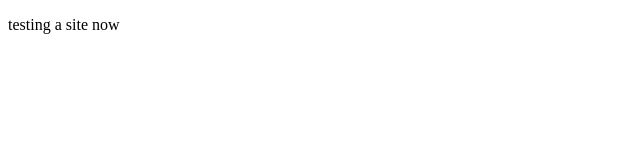
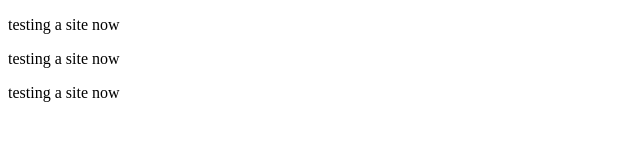
Before and after one commit to gregc1230/Practice, a plain HTML site: page index.html in a window 1280 px wide. Shown: the whole page, without its empty margins (0-640 px from the left). Drawn offline with Linux system fonts and the light colour scheme.

Commit message:
Added some paragraphs

```diff
--- a/index.html
+++ b/index.html
@@ -7,5 +7,7 @@
 
 <body>
 <p>testing a site now</p>
+<p>testing a site now</p>
+<p>testing a site now</p>
 </body>
 </html>
```
